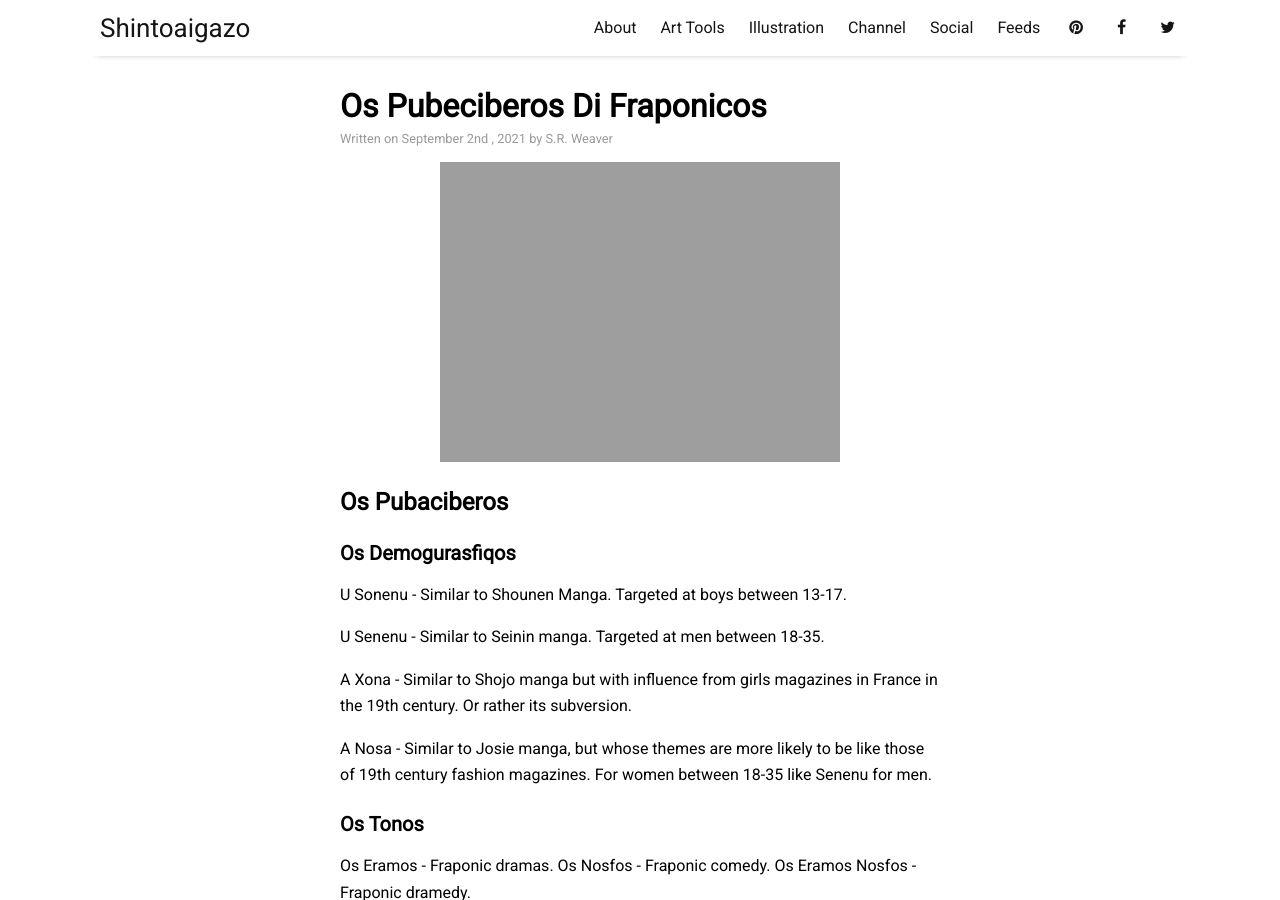
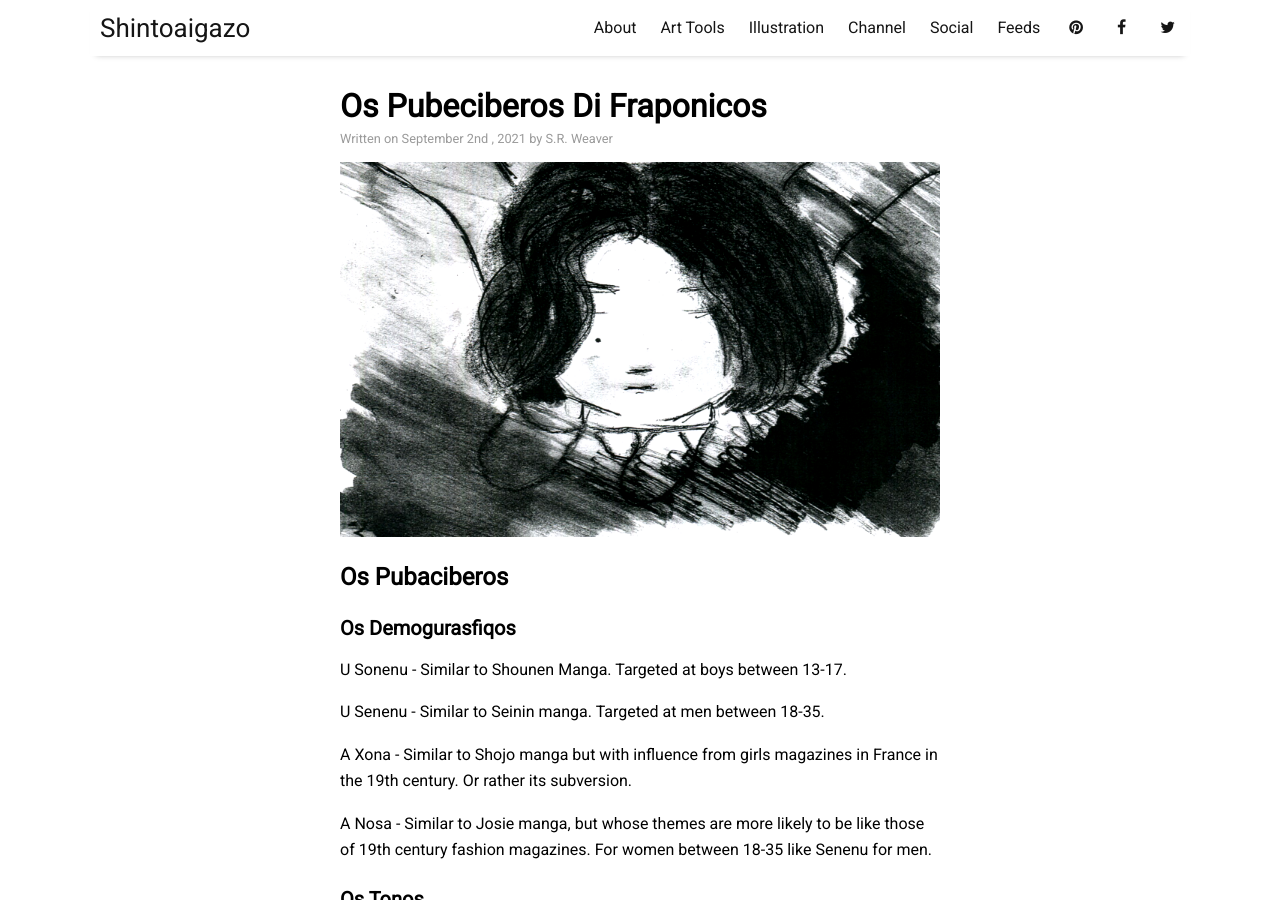
Before and after one commit to LWFlouisa/Portfolio, a Jekyll site: the page built from _posts/2021-09-02-demographics.md, in a window 1280 px wide and 900 px high. Built offline with Jekyll 4.4.1, drawn with Linux system fonts in a browser that asks for light colours; nearby versions of some CDN libraries.

Commit message:
Update 2021-09-02-demographics.md

```diff
--- a/_posts/2021-09-02-demographics.md
+++ b/_posts/2021-09-02-demographics.md
@@ -3,7 +3,7 @@ layout: post
 title: "Os Pubeciberos Di Fraponicos"
 author: "S.R. Weaver"
 tags: besonasige pubacibere
-image: 20210927_150505.jpg
+image: uploadedfairy.png
 ---
 ## Os Pubaciberos
 
```
